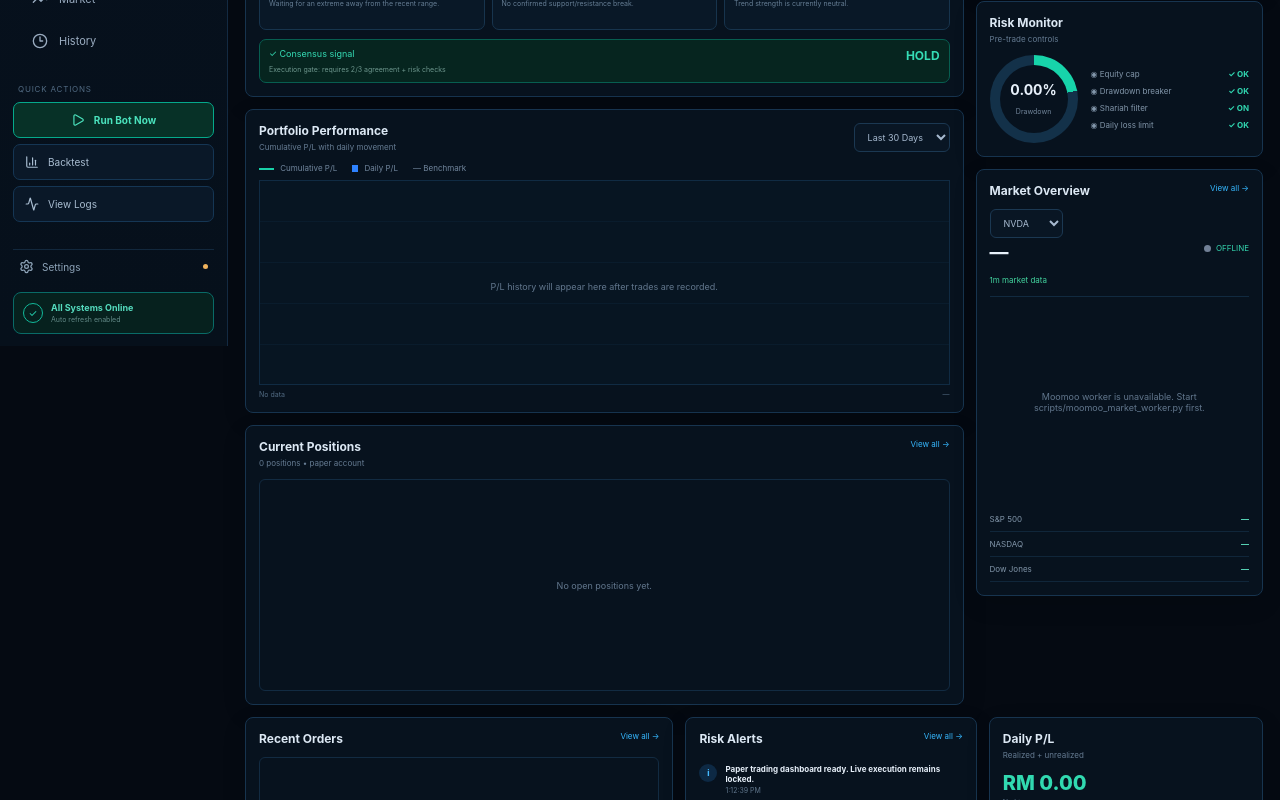
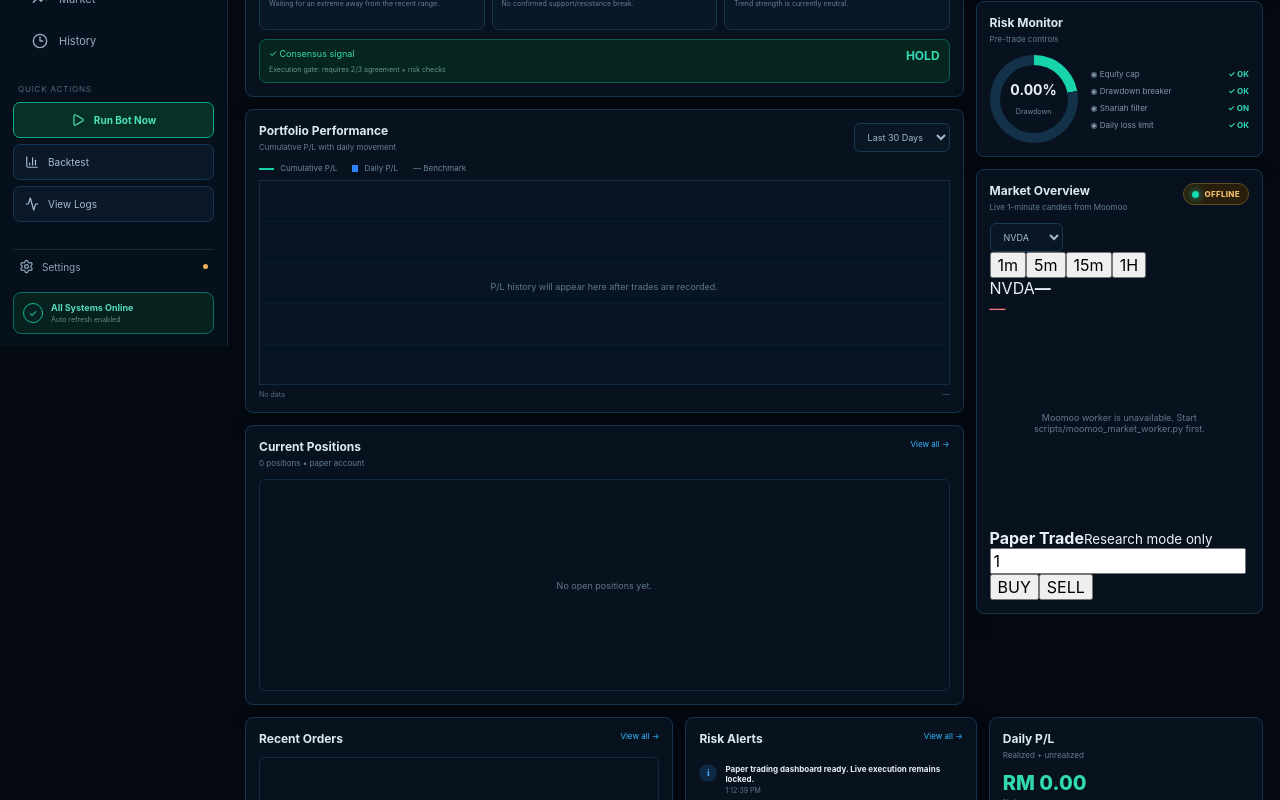
Before and after one commit to Mohanifah7/stock-tracker, a Next.js app: page /dashboard in a window 1280 px wide. Shown: the part 454-1254 px from the top of the page. Built offline with nearby package versions, Linux system fonts and the light colour scheme; no server answers.

Commit message:
Make market overview interactive with stats and paper trade controls

```diff
--- a/app/dashboard/page.tsx
+++ b/app/dashboard/page.tsx
@@ -24,10 +24,13 @@ export default function Dashboard(){
  const [marketSymbol,setMarketSymbol]=useState('US.NVDA')
  const [market,setMarket]=useState<any>(null)
  const [marketError,setMarketError]=useState('')
+ const [marketRange,setMarketRange]=useState('1m')
+ const [paperQty,setPaperQty]=useState('1')
  const load=async()=>{setLoading(true);try{const r=await fetch('/api/dashboard',{cache:'no-store'});const d=await r.json();setData(d);setError(d.error||'')}catch{setError('Could not load dashboard.')}finally{setLoading(false)}}
  const loadMarket=async(symbol=marketSymbol)=>{try{const r=await fetch(`/api/market?symbol=${encodeURIComponent(symbol)}&limit=120`,{cache:'no-store'});const d=await r.json();if(!r.ok)throw new Error(d.message||'Market data unavailable');setMarket(d);setMarketError('')}catch(e){setMarketError(e instanceof Error?e.message:'Market data unavailable')}}
  useEffect(()=>{load();loadMarket();const t=setInterval(()=>{load();loadMarket()},30000);return()=>clearInterval(t)},[])
  useEffect(()=>{loadMarket(marketSymbol)},[marketSymbol])
+ const marketStats=useMemo(()=>{const candles=market?.candles||[];if(!candles.length)return null;const first=candles[0],last=candles[candles.length-1],previous=first.close,change=last.close-previous;return {last:last.close,change,changePct:previous?change/previous*100:0,open:first.open,high:Math.max(...candles.map((x:any)=>x.high)),low:Math.min(...candles.map((x:any)=>x.low)),volume:candles.reduce((n:number,x:any)=>n+(Number(x.volume)||0),0)}},[market])
  const maxPnl=useMemo(()=>Math.max(1,...(data?.pnl||[]).map(x=>Math.abs(x.value))),[data])
  const chartPoints=useMemo(()=>{const p=data?.pnl||[];if(!p.length)return '';const max=Math.max(...p.map(x=>x.cumulative),0);const min=Math.min(...p.map(x=>x.cumulative),0);const span=Math.max(1,max-min);return p.map((x,i)=>`${(i/Math.max(1,p.length-1))*100},${92-((x.cumulative-min)/span)*72}`).join(' ')},[data])
  if(!data)return <main className="dashboard"><div className="dash-loading"><RefreshCw className="spin"/><b>{loading?'Loading trading command center…':'No dashboard data'}</b></div></main>
@@ -88,7 +91,13 @@ export default function Dashboard(){
      <aside className="right-column">
       <Card title="Account Overview" action={<select className="period-select" defaultValue="MYR"><option>MYR</option><option>USD</option></select>}><div className="account-list"><div><span>Total Assets</span><b>{money(data.account.equity)}</b></div><div><span>Cash</span><b>{money(data.account.cash)}</b></div><div><span>Stocks / Positions</span><b>{money(Math.max(0,data.account.equity-data.account.cash))}</b></div><div><span>Peak Equity</span><b>{money(data.account.peakEquity)}</b></div></div></Card>
       <Card title="Risk Monitor" sub="Pre-trade controls"><div className="risk-monitor"><div className="risk-ring"><div><b>{risk.toFixed(2)}%</b><span>Drawdown</span></div></div><div className="risk-checks"><div>◉ Equity cap <b>✓ OK</b></div><div>◉ Drawdown breaker <b className={risk>=5?'negative':''}>{risk>=5?'✕ TRIGGERED':'✓ OK'}</b></div><div>◉ Shariah filter <b>✓ ON</b></div><div>◉ Daily loss limit <b>✓ OK</b></div></div></div></Card>
-      <Card title="Market Overview" action={<button className="view-link">View all →</button>}><div className="market-panel"><div><select className="period-select" value={marketSymbol} onChange={e=>setMarketSymbol(e.target.value)}><option value="US.NVDA">NVDA</option><option value="US.GOOGL">GOOGL</option><option value="US.MSFT">MSFT</option></select><b>{market?.candles?.length?money(market.candles[market.candles.length-1].close):'—'}</b><small className="positive">1m market data</small></div><div className="market-state"><span className={market?.ok?'live-dot':'closed-dot'}/>{market?.ok?'LIVE':'OFFLINE'}</div></div><div className="market-chart">{market?.candles?.length?<svg viewBox="0 0 100 40" preserveAspectRatio="none">{(()=>{const p=market.candles;const vals=p.map((x:any)=>x.close);const min=Math.min(...vals),max=Math.max(...vals),span=Math.max(max-min,0.0001);const points=p.map((x:any,i:number)=>`${(i/Math.max(1,p.length-1))*100},${36-((x.close-min)/span)*30}`).join(' ');return <polyline points={points} fill="none" stroke="currentColor" strokeWidth="1.2" vectorEffect="non-scaling-stroke"/>})()}</svg>:<div className="empty">{marketError||'Waiting for Moomoo market data…'}</div>}</div><div className="index-list"><div><span>S&P 500</span><b>—</b></div><div><span>NASDAQ</span><b>—</b></div><div><span>Dow Jones</span><b>—</b></div></div></Card>
+      <Card title="Market Overview" sub="Live 1-minute candles from Moomoo" action={<Badge tone={market?.ok?'buy':'warn'}><span className="dot"/>{market?.ok?'LIVE':'OFFLINE'}</Badge>}>
+       <div className="market-toolbar"><select className="period-select" value={marketSymbol} onChange={e=>setMarketSymbol(e.target.value)}><option value="US.NVDA">NVDA</option><option value="US.GOOGL">GOOGL</option><option value="US.MSFT">MSFT</option></select><div className="timeframe-tabs">{['1m','5m','15m','1H'].map(x=><button key={x} className={marketRange===x?'active':''} onClick={()=>setMarketRange(x)}>{x}</button>)}</div></div>
+       <div className="market-hero"><div><span>{marketSymbol.replace('US.','')}</span><b>{marketStats?'$'+marketStats.last.toFixed(2):'—'}</b></div><div className={marketStats&&marketStats.change>=0?'positive':'negative'}>{marketStats?(marketStats.change>=0?'+':'')+marketStats.change.toFixed(2)+' ('+marketStats.changePct.toFixed(2)+'%)':'—'}</div></div>
+       <div className="market-chart">{market?.candles?.length?<svg viewBox="0 0 100 40" preserveAspectRatio="none">{(()=>{const p=market.candles;const vals=p.map((x:any)=>x.close);const min=Math.min(...vals),max=Math.max(...vals),span=Math.max(max-min,0.0001);const points=p.map((x:any,i:number)=>`${(i/Math.max(1,p.length-1))*100},${36-((x.close-min)/span)*30}`).join(' ');return <polyline points={points} fill="none" stroke="currentColor" strokeWidth="1.2" vectorEffect="non-scaling-stroke"/>})()}</svg>:<div className="empty">{marketError||'Waiting for Moomoo market data…'}</div>}</div>
+       {marketStats&&<div className="market-stats"><div><span>Open</span><b>$${marketStats.open.toFixed(2)}</b></div><div><span>High</span><b>$${marketStats.high.toFixed(2)}</b></div><div><span>Low</span><b>$${marketStats.low.toFixed(2)}</b></div><div><span>Volume</span><b>{marketStats.volume.toLocaleString()}</b></div></div>}
+       <div className="paper-trade-box"><div><b>Paper Trade</b><small>Research mode only</small></div><input type="number" min="1" value={paperQty} onChange={e=>setPaperQty(e.target.value)} /><button className="trade-buy">BUY</button><button className="trade-sell">SELL</button></div>
+      </Card>
      </aside>
     </div>
 
```
